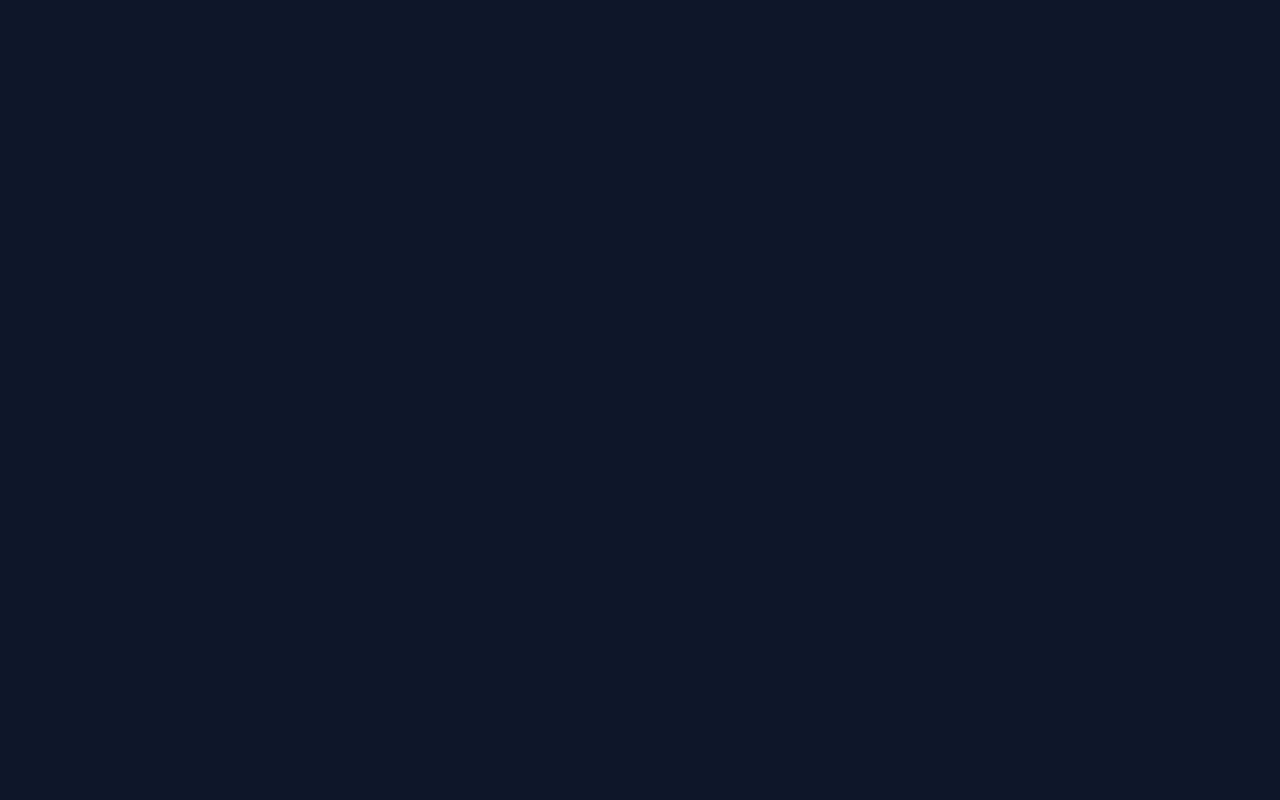
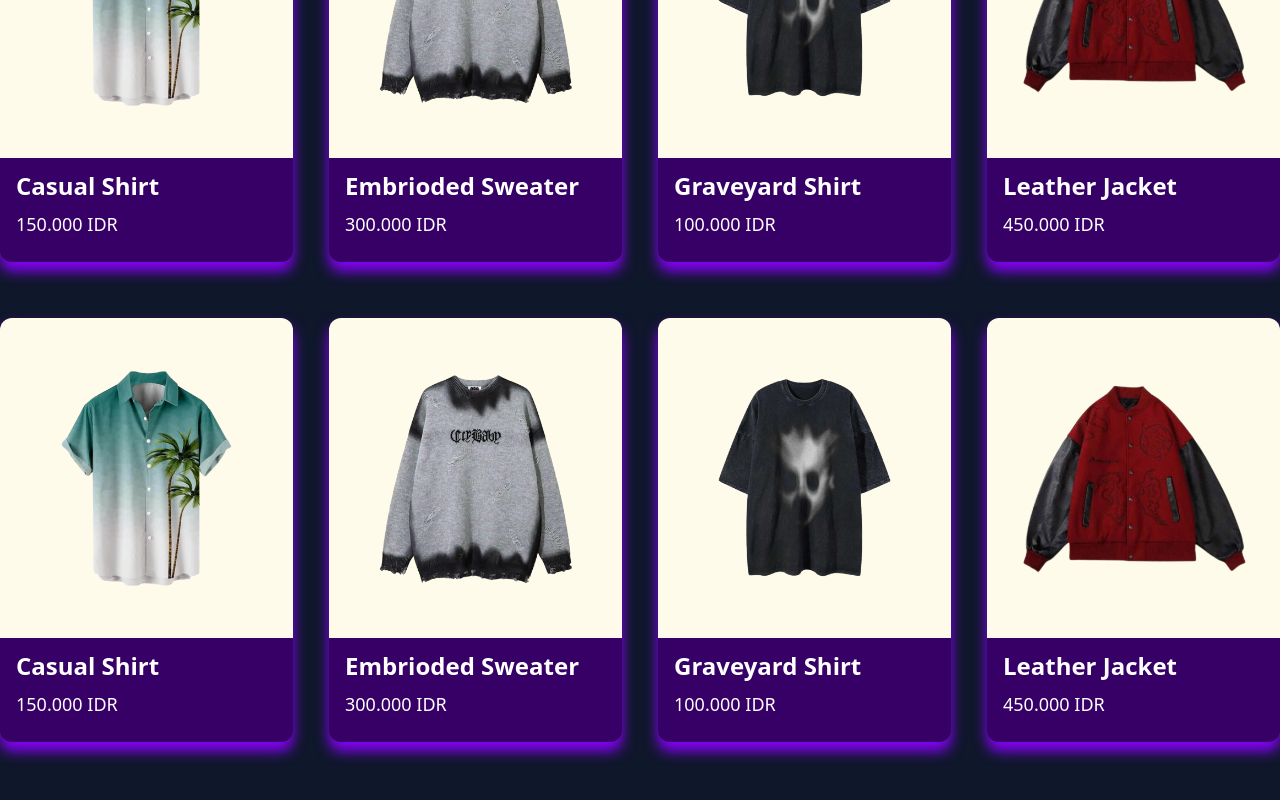
Before and after one commit to Hanvegas/E-Commerce, a Next.js app: page / in a window 1280 px wide. Shown: the part 3442-4242 px from the top of the page. Before the commit the page ends 3092 px from the top, so only its background shows below. Built offline with nearby package versions, Linux system fonts and the light colour scheme.

Commit message:
Add section Latest Product

```diff
--- a/src/app/page.tsx
+++ b/src/app/page.tsx
@@ -79,11 +79,23 @@ export default function Home() {
           <Image src="/images/artists/fashion5.jpg" alt="image" fill className="object-cover rounded-xl" />
         </BentoBox>
       </BentoSection>
-
       <CategorySection>
         <CardCategory href='/man' image='/images/categories/man.jpeg' text='/man' rounded='rounded-l-lg' />
         <CardCategory href='/woman' image='/images/categories/woman.jpeg' text='/woman' rounded='rounded-r-lg' />
       </CategorySection>
+
+      <CatalogSection text="Latest Products" level={3}>
+        <CardItem title="Casual Shirt" price="150.000 IDR" imageSrc="/images/clothes/tshirt.png" />
+        <CardItem title="Embrioded Sweater" price="300.000 IDR" imageSrc="/images/clothes/hoodie.png" />
+        <CardItem title="Graveyard Shirt" price="100.000 IDR" imageSrc="/images/clothes/shirt.png" />
+        <CardItem title="Leather Jacket" price="450.000 IDR" imageSrc="/images/clothes/jacket.png" />
+        <CardItem title="Casual Shirt" price="150.000 IDR" imageSrc="/images/clothes/tshirt.png" />
+        <CardItem title="Embrioded Sweater" price="300.000 IDR" imageSrc="/images/clothes/hoodie.png" />
+        <CardItem title="Graveyard Shirt" price="100.000 IDR" imageSrc="/images/clothes/shirt.png" />
+        <CardItem title="Leather Jacket" price="450.000 IDR" imageSrc="/images/clothes/jacket.png" />
+      </CatalogSection>
+
+
     </main>
   )
 }
```
